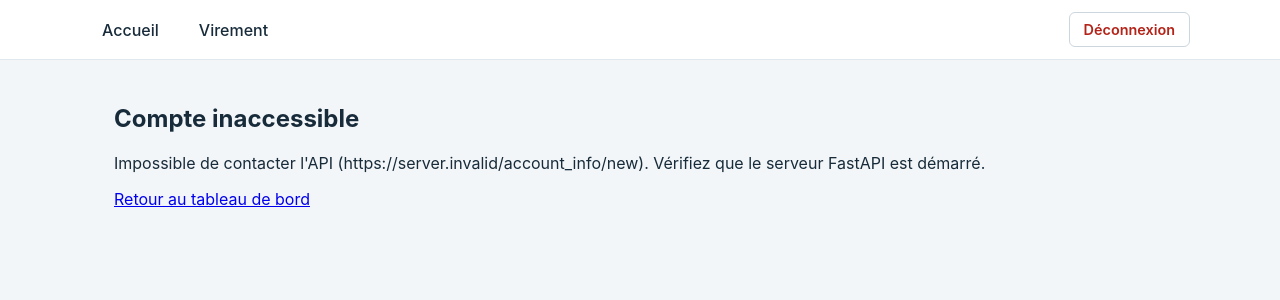
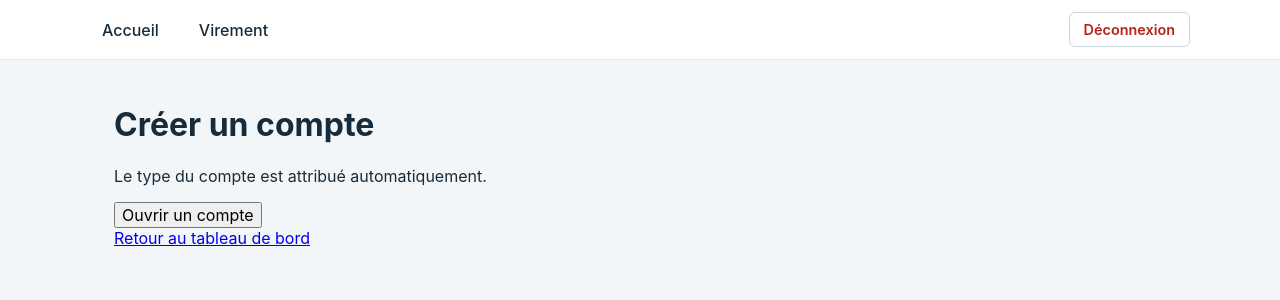
Before and after one commit to Noach78/projet_backfrontdevops, a React (Vite) app in the folder front/: page /accounts/new in a window 1280 px wide. Shown: the top 300 px of the page. Built offline with nearby package versions, Linux system fonts and the light colour scheme; no server answers; sample sign-in values are in the browser's storage.

Commit message:
feat: create account

```diff
--- a/front/src/App.jsx
+++ b/front/src/App.jsx
@@ -8,6 +8,7 @@ import TransferPage from "./pages/TransferPage.jsx";
 import DepositPage from "./pages/DepositPage.jsx";
 import HistoryPage from "./pages/HistoryPage.jsx";
 import Account from "./pages/Account.jsx";
+import CreateAccount from "./pages/CreateAccount.jsx";
 
 export default function App() {
   return (
@@ -23,6 +24,7 @@ export default function App() {
           <Route path="/transfer" element={<TransferPage />} />
           <Route path="/deposit/:accountId" element={<DepositPage />} />
           <Route path="/accounts/:accountId" element={<Account />} />
+          <Route path="/accounts/new" element={<CreateAccount />} />
         </Route>
       </Route>
 
--- /dev/null
+++ b/front/src/pages/CreateAccount.jsx
@@ -0,0 +1,78 @@
+import { useState } from "react";
+import { Link } from "react-router-dom";
+import { api } from "../api.js";
+
+const apiUrl = import.meta.env.VITE_API_URL ?? "http://localhost:8000";
+
+function getUserIdFromToken(token) {
+    try {
+        const payload = token.split(".")[1].replace(/-/g, "+").replace(/_/g, "/");
+        return window.atob(payload).match(/"user_id"\s*:\s*(\d+)/)?.[1] ?? null;
+    } catch {
+        return null;
+    }
+}
+
+export default function CreateAccount() {
+    const [response, setResponse] = useState(null);
+    const [isSubmitting, setIsSubmitting] = useState(false);
+
+    async function handleSubmit(event) {
+        event.preventDefault();
+
+        const token = localStorage.getItem("token");
+        const userId = token ? getUserIdFromToken(token) : null;
+        if (!userId) {
+            setResponse({
+                type: "error",
+                message: "Votre session a expiré. Veuillez vous reconnecter.",
+            });
+            return;
+        }
+
+        setResponse(null);
+        setIsSubmitting(true);
+        try {
+            const data = await api(`${apiUrl}/create_account/${userId}`, {
+                method: "POST",
+                token,
+            });
+            setResponse({
+                type: "success",
+                message: `${data.message} (Compte n° ${data.account_id})`,
+            });
+        } catch (error) {
+            let message = "La création du compte a échoué. Veuillez réessayer.";
+            if (error.status === 400) {
+                message = "Vous avez déjà atteint la limite de 3 comptes actifs.";
+            } else if (error.status === 401 || error.status === 403) {
+                message = "Votre session a expiré. Veuillez vous reconnecter.";
+            } else if (error.status === 404) {
+                message = "Votre profil est introuvable. Veuillez vous reconnecter.";
+            } else if (!error.status) {
+                message = "Impossible de contacter le serveur. Vérifiez qu’il est démarré.";
+            }
+            setResponse({ type: "error", message });
+        } finally {
+            setIsSubmitting(false);
+        }
+    }
+
+    return (
+        <main>
+            <form onSubmit={handleSubmit}>
+                <h1>Créer un compte</h1>
+                <p>Le type du compte est attribué automatiquement.</p>
+                <button type="submit" disabled={isSubmitting}>
+                    {isSubmitting ? "Création en cours…" : "Ouvrir un compte"}
+                </button>
+            </form>
+            {response && (
+                <p role={response.type === "error" ? "alert" : "status"}>
+                    {response.message}
+                </p>
+            )}
+            <Link to="/dashboard">Retour au tableau de bord</Link>
+        </main>
+    );
+}
```
Also changed, not shown: 1 other file (tests, documents, lock files or other folders).
